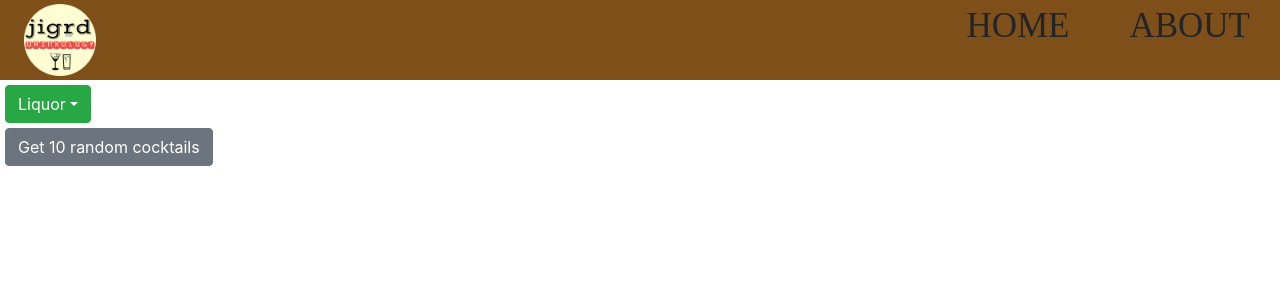
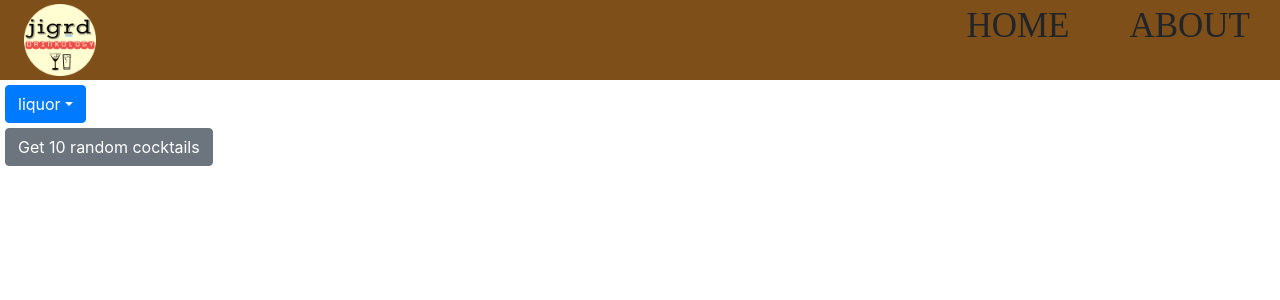
Before and after one commit to ParliamentOfOwls4/client, a React (Create React App) app: page / in a window 1280 px wide. Shown: the top 300 px of the page. Built offline with nearby package versions, Linux system fonts and the light colour scheme; a web font is replaced by a local one.

Commit message:
Add DropdownButton and onSelect function

```diff
--- a/src/Components/Pages/Alcohol.js
+++ b/src/Components/Pages/Alcohol.js
@@ -2,7 +2,7 @@ import React, { useState, useEffect } from 'react'
 import { Row, Col, Container } from 'react-bootstrap';
 import { Link } from 'react-router-dom'
 import Loading from '../assets/Loading'
-import { selection } from './Home.js'
+// import { selection } from './Home.js'
 
 import axios from 'axios';
 
@@ -11,7 +11,7 @@ const Alcohol = (props) => {
   const [vodkaDrinks, setVodkaDrinks] = useState(null);
 //   const { alcohol } =
   console.log('props are', props)
-  console.log(selection)
+//   console.log(selection)
   // Make request to "Search cocktail by name" to get an "about this type of alcohol blurb"
 //   const configVodka = {
 //     method: 'GET',
--- a/src/Components/Pages/Home.js
+++ b/src/Components/Pages/Home.js
@@ -3,15 +3,12 @@ import { Link } from 'react-router-dom'
 import axios from 'axios';
 import Button from 'react-bootstrap/Button';
 import Dropdown from 'react-bootstrap/Dropdown'
-
-let selection
+import { DropdownButton } from 'react-bootstrap'
 
 const Home = (props) => {
   console.log('props are', props)
   const [randomDrinks, setRandomDrinks] = useState([]);
   const [alcohol, setAlcohol] = useState([]);
-
-  selection = alcohol
 
   // Make call to Liquor API to fetch 10 random drinks
   const tenDrinks = async () => {
@@ -32,20 +29,14 @@ const Home = (props) => {
       .catch(console.error);
   };
 
-  const onClick = (e, eventKey) => {
+  const onSelect = (e) => {
     // e.preventDefault()
     console.log('selection was made')
-    console.log(e.target.innerHTML)
-    const selection = e.target.innerHTML
-    setAlcohol(selection)
+    console.log(e)
+    setAlcohol(e)
   }
 
   console.log(alcohol)
-  // onClick={onClick}
-  // onClick={onClick}
-  // onClick={onClick}
-  // onClick={onClick}
-  // onClick={onClick}
 
   // Render a button to invoke the axios call from above
   // Display each drink as a Link
@@ -54,17 +45,13 @@ const Home = (props) => {
   return (
     <div>
       <Dropdown>
-        <Dropdown.Toggle className='btn' variant="success" id="dropdown-basic">
-          Liquor
-        </Dropdown.Toggle>
-
-        <Dropdown.Menu title='liquor'>
-          <Dropdown.Item   onClick={onClick} eventKey="vodka" href="/baseliquor/vodka">Vodka</Dropdown.Item>
-          <Dropdown.Item   onClick={onClick} eventKey="whiskey" href="/baseliquor/alcohol">Whiskey</Dropdown.Item>
-          <Dropdown.Item   onClick={onClick} eventKey="rum" href="#/action-3">Rum</Dropdown.Item>
-          <Dropdown.Item   onClick={onClick} eventKey="gin" href="#/action-4">Gin</Dropdown.Item>
-          <Dropdown.Item   onClick={onClick} eventKey="tequila" href="#/action-5">Tequila</Dropdown.Item>
-        </Dropdown.Menu>
+        <DropdownButton onSelect={onSelect} title='liquor'>
+          <Dropdown.Item eventKey="vodka" href="/baseliquor/vodka">Vodka</Dropdown.Item>
+          <Dropdown.Item eventKey="whiskey" href="/baseliquor/alcohol">Whiskey</Dropdown.Item>
+          <Dropdown.Item eventKey="rum" href="#/action-3">Rum</Dropdown.Item>
+          <Dropdown.Item eventKey="gin" href="#/action-4">Gin</Dropdown.Item>
+          <Dropdown.Item eventKey="tequila" href="#/action-5">Tequila</Dropdown.Item>
+        </DropdownButton>
       </Dropdown>
       <Button className='btn randomDrinksButton' type='submit' variant='secondary' onClick={tenDrinks}>Get 10 random cocktails</Button>
 
@@ -82,6 +69,4 @@ const Home = (props) => {
   );
 };
 
-
 export default Home
-export { selection }
```
